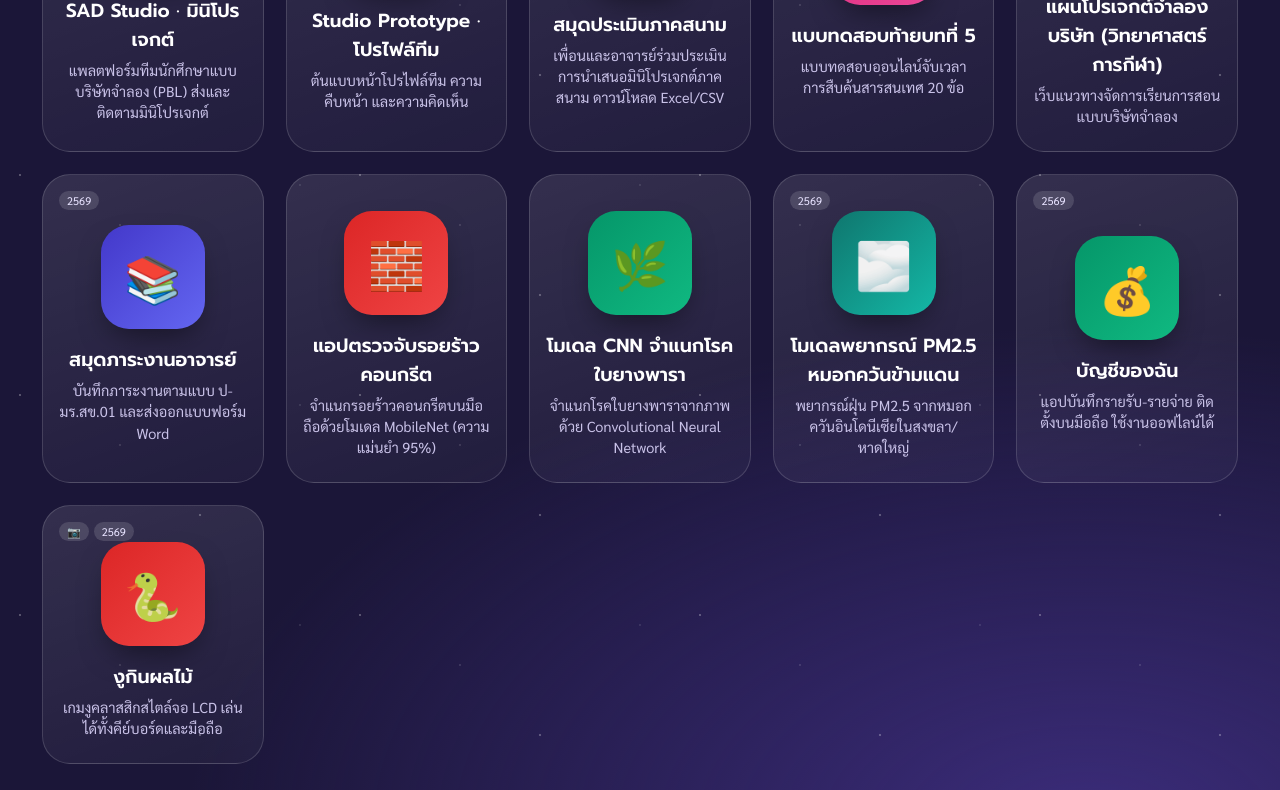
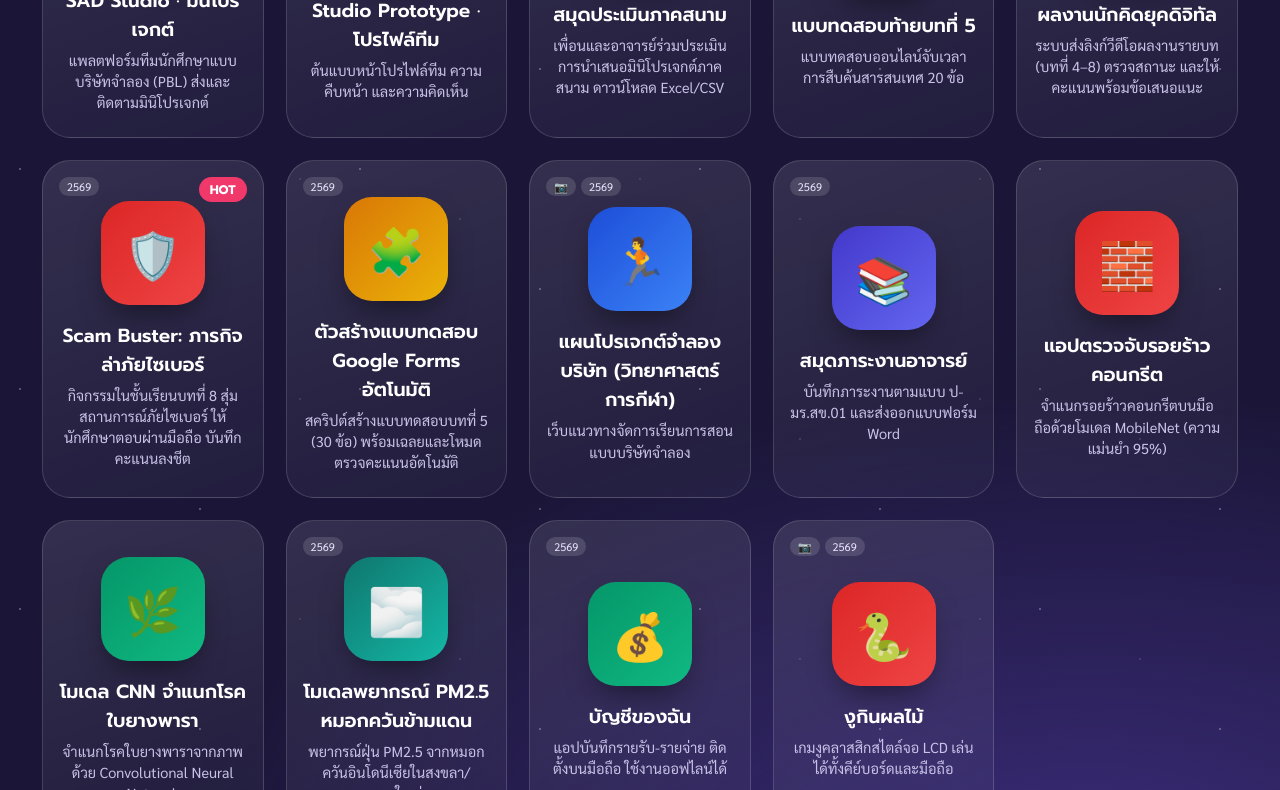
Before and after one commit to sarapeech/my-systems, a plain HTML site: page index.html in a window 1280 px wide. Shown: the part 2010-2800 px from the top of the page. Drawn offline with Linux system fonts and the light colour scheme.

Commit message:
Add files via upload

```diff
--- a/data.js
+++ b/data.js
@@ -44,6 +44,12 @@ window.SEED = [
    tech:"HTML, CSS, JavaScript + ฐานข้อมูล", users:"นักศึกษา, อาจารย์ผู้สอน", related:"รายวิชาการวิเคราะห์และออกแบบระบบสารสนเทศ", link:A("BEY9FY7rxaieTgvKVVde4R"), icon:"📒", color:3, badge:"", shot:"shots/fieldeval.jpg", use:[]},
   {id:"quiz5", name:"แบบทดสอบท้ายบทที่ 5", desc:"แบบทดสอบออนไลน์จับเวลา การสืบค้นสารสนเทศ 20 ข้อ", cat:"teach", year:"2569", status:"ใช้งานจริง",
    tech:"HTML, CSS, JavaScript", users:"นักศึกษา GESC401", related:"GESC401 การคิดในยุคดิจิทัล", link:A("8eWxPDSyqDTCMcDNvt9M9s"), icon:"📝", color:1, badge:"", shot:"shots/quiz5.jpg", use:[]},
+  {id:"gesc-video", name:"ผลงานนักคิดยุคดิจิทัล", desc:"ระบบส่งลิงก์วีดีโอผลงานรายบท (บทที่ 4–8) ตรวจสถานะ และให้คะแนนพร้อมข้อเสนอแนะ", cat:"teach", year:"2569", status:"ใช้งานจริง",
+   tech:"Google Apps Script, Google Sheets, HTML/CSS/JavaScript", users:"นักศึกษา GESC401 กลุ่ม 04 และ 06, อาจารย์ผู้สอน", related:"GESC401 การคิดในยุคดิจิทัล", link:"", icon:"🎞️", color:4, badge:"NEW", shot:"", use:[]},
+  {id:"scam-buster", name:"Scam Buster: ภารกิจล่าภัยไซเบอร์", desc:"กิจกรรมในชั้นเรียนบทที่ 8 สุ่มสถานการณ์ภัยไซเบอร์ ให้นักศึกษาตอบผ่านมือถือ บันทึกคะแนนลงชีต", cat:"teach", year:"2569", status:"ใช้งานจริง",
+   tech:"Google Apps Script, Google Sheets, HTML/CSS/JavaScript", users:"นักศึกษา GESC401, อาจารย์ผู้สอน", related:"GESC401 การคิดในยุคดิจิทัล บทที่ 8 การป้องกันตนเองในโลกดิจิทัล", link:"", icon:"🛡️", color:5, badge:"HOT", shot:"", use:[]},
+  {id:"gform-quiz", name:"ตัวสร้างแบบทดสอบ Google Forms อัตโนมัติ", desc:"สคริปต์สร้างแบบทดสอบบทที่ 5 (30 ข้อ) พร้อมเฉลยและโหมดตรวจคะแนนอัตโนมัติ", cat:"teach", year:"2569", status:"ใช้งานจริง",
+   tech:"Google Apps Script, Google Forms (Quiz mode)", users:"อาจารย์ผู้สอน, นักศึกษา GESC401", related:"GESC401 การคิดในยุคดิจิทัล บทที่ 5 การสืบค้นสารสนเทศ", link:"", icon:"🧩", color:3, badge:"", shot:"", use:[]},
   {id:"sportsci", name:"แผนโปรเจกต์จำลองบริษัท (วิทยาศาสตร์การกีฬา)", desc:"เว็บแนวทางจัดการเรียนการสอนแบบบริษัทจำลอง", cat:"teach", year:"2569", status:"ใช้งานจริง",
    tech:"HTML, CSS", users:"อาจารย์และนักศึกษา", related:"บริการวิชาการ / การบูรณาการการสอน", link:A("CvBoUDB1mhJMme8SxiyYuQ"), icon:"🏃", color:6, badge:"", shot:"shots/sportsci.jpg", use:[]},
 
--- a/index.html
+++ b/index.html
@@ -9,6 +9,7 @@
 <style>
 :root{--or:#f26b1d;--or2:#ff9a3c;--ink:#1d1a22;--mut:#6b6575;--line:#ece6df;--bg:#fffaf5;--sp1:#1b1638;--sp2:#2a1f55}
 *{box-sizing:border-box}
+[hidden]{display:none!important}
 body{margin:0;font-family:Sarabun,system-ui,sans-serif;color:var(--ink);background:#fff}
 h1,h2,h3,.pr{font-family:Prompt,Sarabun,sans-serif}
 button,input,select,textarea{font:inherit}
```
Also changed, not shown: bse-app.jpg (added), bse-registry.jpg (added), fieldeval.jpg (added), grade.jpg (added), grade4613140.jpg (added), grade4613240.jpg (added), omr.jpg (added), pneumonia.jpg (added), quiz5.jpg (added), sadstudio.jpg (added), selab.jpg (added), snake.jpg (added), sportsci.jpg (added), studio-proto.jpg (added).
